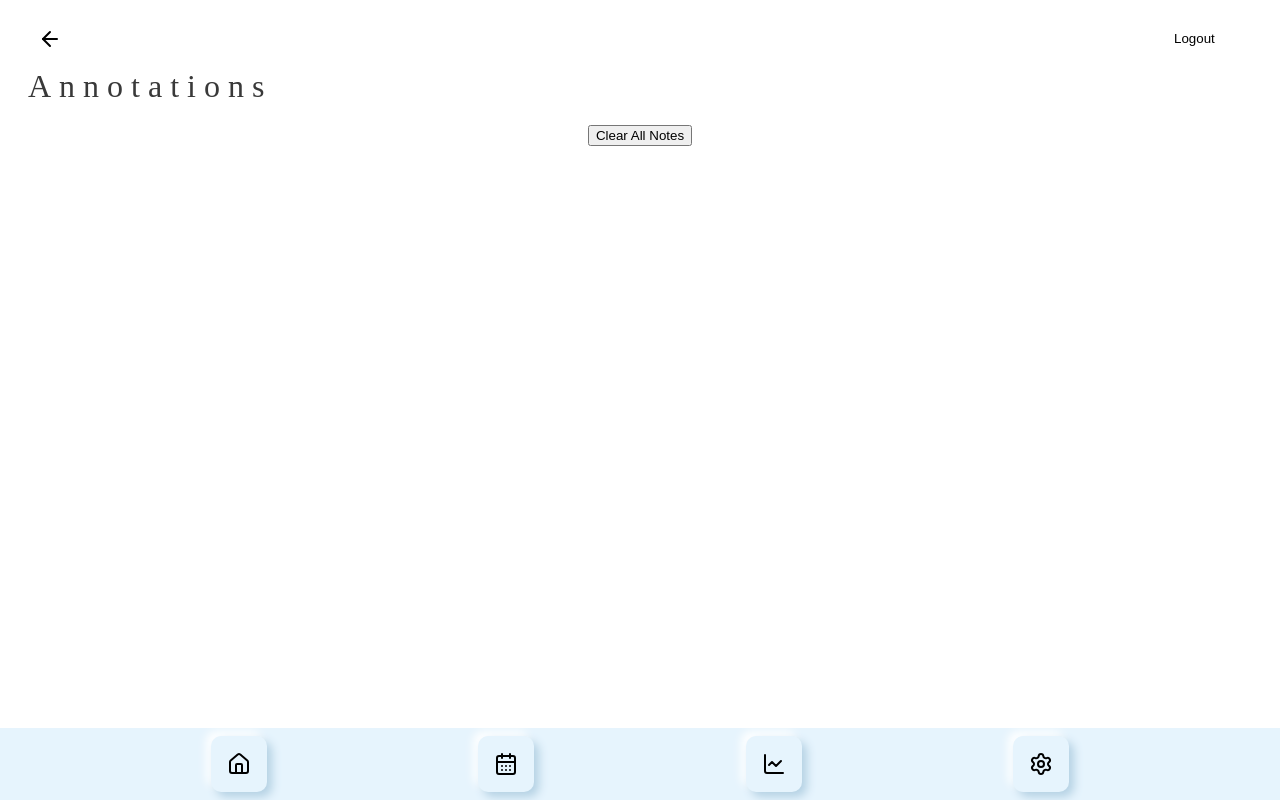
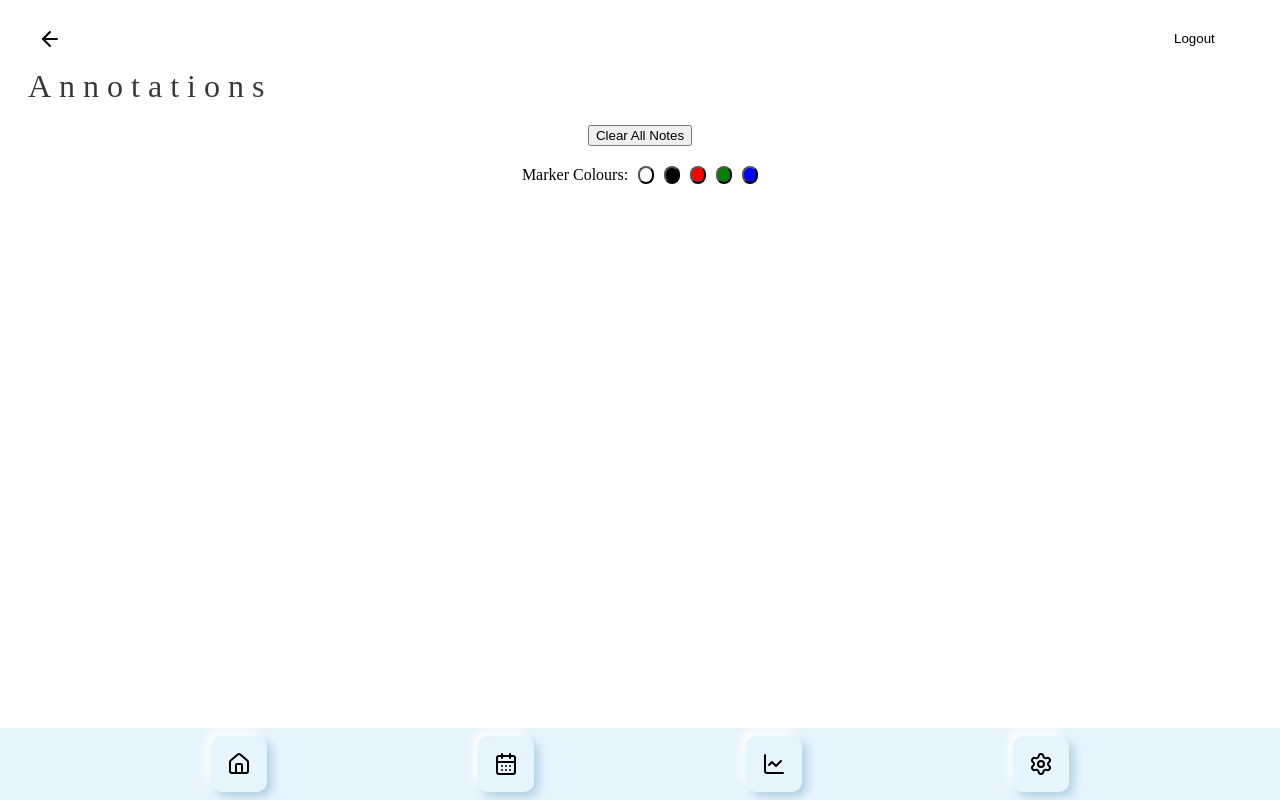
Before and after one commit to vee-b/hooked, a SvelteKit app: page /annotations in a window 1280 px wide. Built offline with nearby package versions, Linux system fonts and the light colour scheme; sample sign-in values are in the browser's storage.

Commit message:
added ability to change marker colours

```diff
--- a/src/routes/annotations/+page.svelte
+++ b/src/routes/annotations/+page.svelte
@@ -19,6 +19,7 @@
   let currentNote = ''; // Stores the current note entered by the user
   let selectedPointIndex: number | null = null;
   let originalPosition: { lat: string; lng: string } | null = null;
+  let selectedColor = 'white'; // Default marker color
 
 
   // Handle logout on button click
@@ -300,7 +301,7 @@
       position: absolute;
       width: 10px;
       height: 10px;
-      background-color: red;
+      background-color: white;
       /* background-color: black;
       background-color: greenyellow; */
       border-radius: 50%;
@@ -354,7 +355,9 @@
           {#each points as { lat, lng }}
               <div
                 class="marker"
-                style="left: {parseFloat(lat) * 100}%; top: {parseFloat(lng) * 100}%;"
+                style="left: {parseFloat(lat) * 100}%;
+                top: {parseFloat(lng) * 100}%;;
+                background-color: {selectedColor};"
                 on:click={(event) => handleClick(event)}
                 ></div>
           {/each}
@@ -376,6 +379,16 @@
 
   {#if !editNotesMode}
     <button on:click={clearAnnotations}>Clear All Notes</button>
+
+
+    <div class="button-group">
+      Marker Colours:
+      <button on:click={() => selectedColor = 'white'} style="background-color: white; border-radius: 10px;"></button>
+      <button on:click={() => selectedColor = 'black'} style="background-color: black; border-radius: 10px;"></button>
+      <button on:click={() => selectedColor = 'red'} style="background-color: red; border-radius: 10px;"></button>
+      <button on:click={() => selectedColor = 'green'} style="background-color: green; border-radius: 10px;"></button>
+      <button on:click={() => selectedColor = 'blue'} style="background-color: blue; border-radius: 10px;"></button>
+    </div>
   {/if}
 
   {#if editNotesMode}
```
